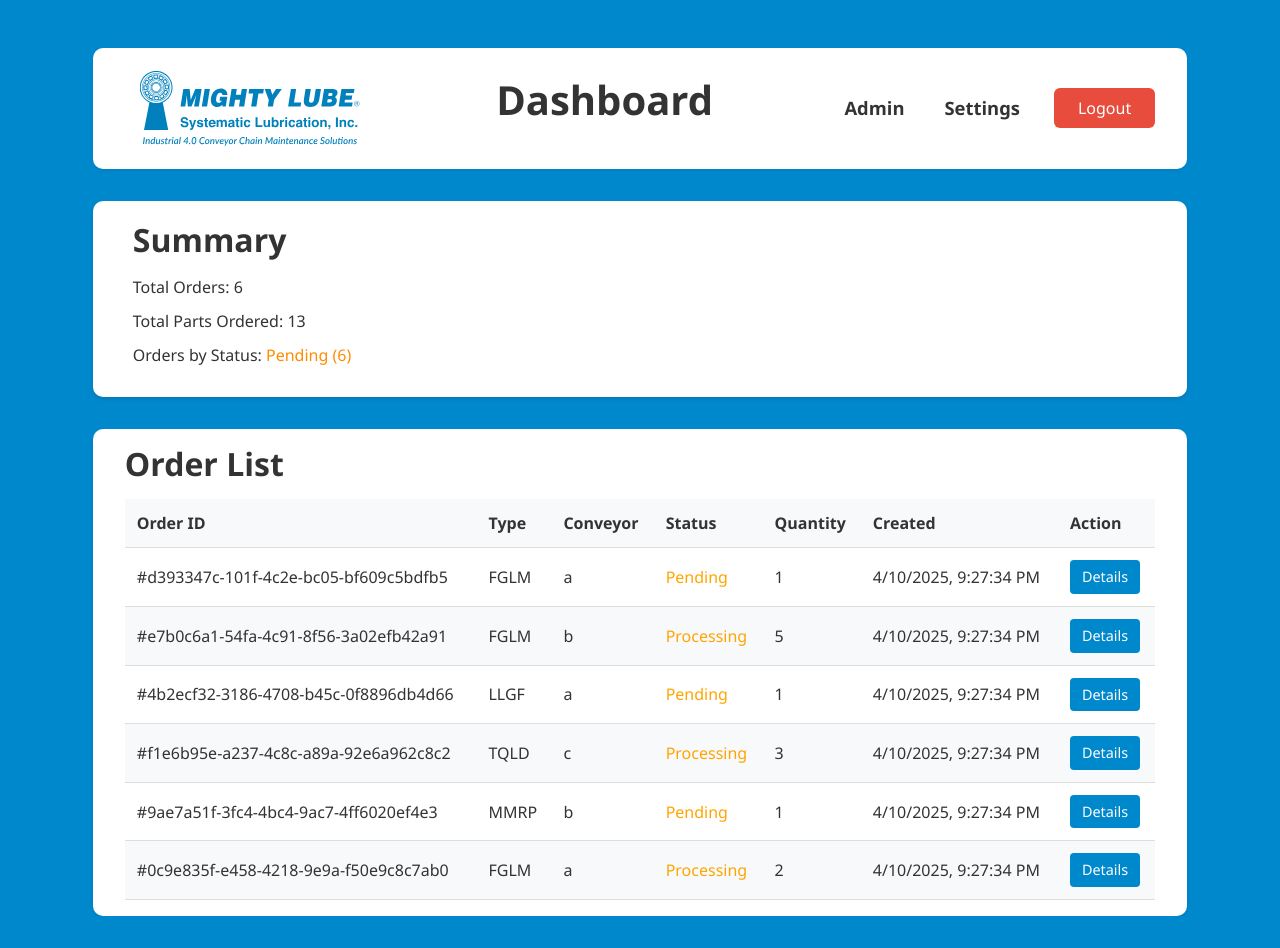
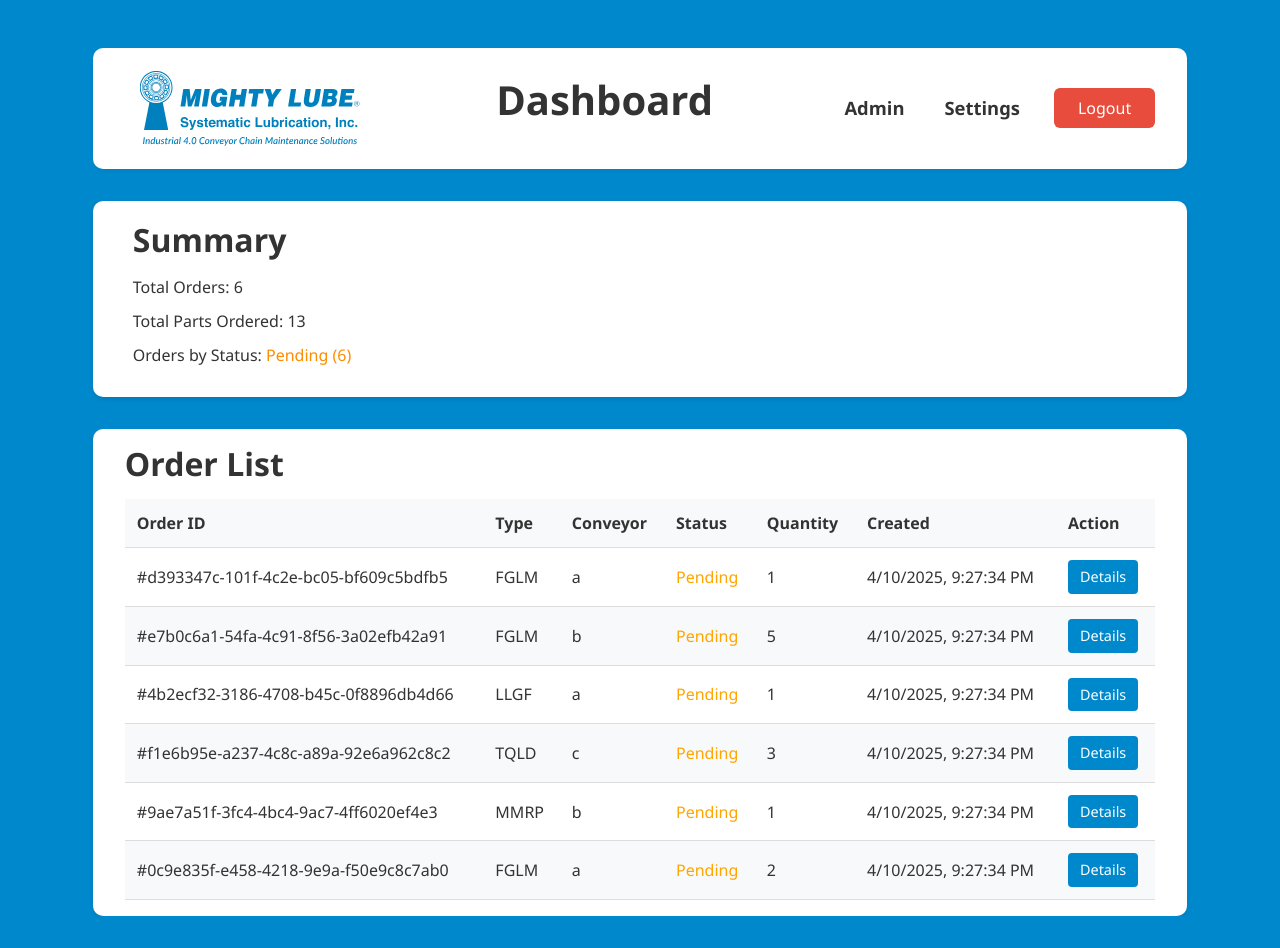
Before and after one commit to MightyLubeCapstone/Mighty-Lube-dashboard, a React (Create React App) app: page /dashboard in a window 1280 px wide. Built offline with nearby package versions, Linux system fonts and the light colour scheme; no server answers.

Commit message:
changed styling for logo on login

```diff
--- a/public/users.json
+++ b/public/users.json
@@ -385,7 +385,7 @@
 	],
 	"configurations": [
 		{
-			"orderStatus": "Incomplete",
+			"orderStatus": "Pending",
 			"configurationName": "Configuration #1",
 			"cart": [
 				{
@@ -410,7 +410,7 @@
 			"dateOrdered": { "$date": { "$numberLong": "1741036360781" } }
 		},
 		{
-			"orderStatus": "Incomplete",
+			"orderStatus": "Pending",
 			"configurationName": "Test",
 			"cart": [
 				{
@@ -489,7 +489,7 @@
 			"dateOrdered": { "$date": { "$numberLong": "1743172010081" } }
 		},
 		{
-			"orderStatus": "Incomplete",
+			"orderStatus": "Pending",
 			"configurationName": "Apple Test",
 			"cart": [
 				{
@@ -517,7 +517,7 @@
 			"dateOrdered": { "$date": { "$numberLong": "1743639725210" } }
 		},
 		{
-			"orderStatus": "Incomplete",
+			"orderStatus": "Pending",
 			"configurationName": "Apple Test",
 			"cart": [
 				{
@@ -545,7 +545,7 @@
 			"dateOrdered": { "$date": { "$numberLong": "1743653380016" } }
 		},
 		{
-			"orderStatus": "Incomplete",
+			"orderStatus": "Pending",
 			"configurationName": "Apple Test (New)",
 			"cart": [
 				{
@@ -573,7 +573,7 @@
 			"dateOrdered": { "$date": { "$numberLong": "1743653486192" } }
 		},
 		{
-			"orderStatus": "Incomplete",
+			"orderStatus": "Pending",
 			"configurationName": "Apple Test (Newest)",
 			"cart": [
 				{
@@ -601,7 +601,7 @@
 			"dateOrdered": { "$date": { "$numberLong": "1743657285087" } }
 		},
 		{
-			"orderStatus": "Incomplete",
+			"orderStatus": "Pending",
 			"configurationName": "WOOOOHOOOOOO",
 			"cart": [
 				{
--- a/src/Assets/styles/login.css
+++ b/src/Assets/styles/login.css
@@ -13,6 +13,15 @@ Do not attempt to edit these containers anywhere else, and make sure you referen
     box-sizing: border-box;
   }
 
+  .logo-container .logo {
+    width: 100%;
+    height: 100%;
+    display: flex;
+    justify-content: center;
+    align-items: center;
+    object-fit: contain;
+    margin-left: 35px;
+  }
   .login-box {
     background: white;
     padding: 2.5rem;
--- a/src/components/Use.js
+++ b/src/components/Use.js
@@ -4,11 +4,7 @@ import { useState } from 'react';
 
 function Order({ order }) {
   const [isPopupOpen, setIsPopupOpen] = useState(false);
-  const getStatus = (quantity) => {
-    if (quantity >= 2) return 'Processing';
-    if (quantity === 1) return 'Pending';
-    return 'Completed';
-  };
+  const getStatus = (quantity) => 'Pending';
 
   const openPopup = () => {
     setIsPopupOpen(true);
```
Also changed, not shown: fetchOrders.js (+3 -5 lines), fullorder.js (+4 -4 lines).
